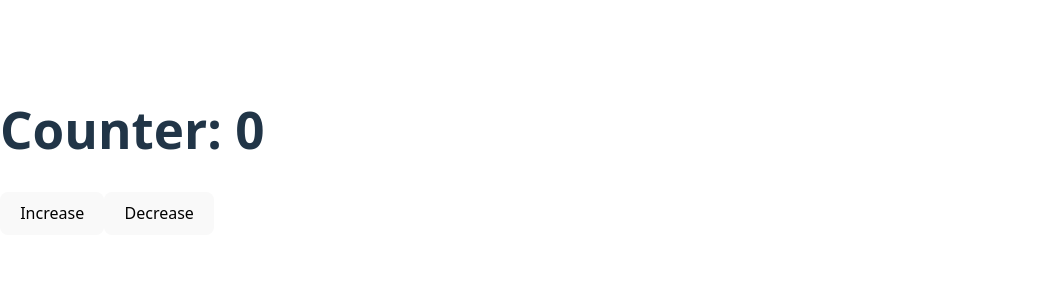
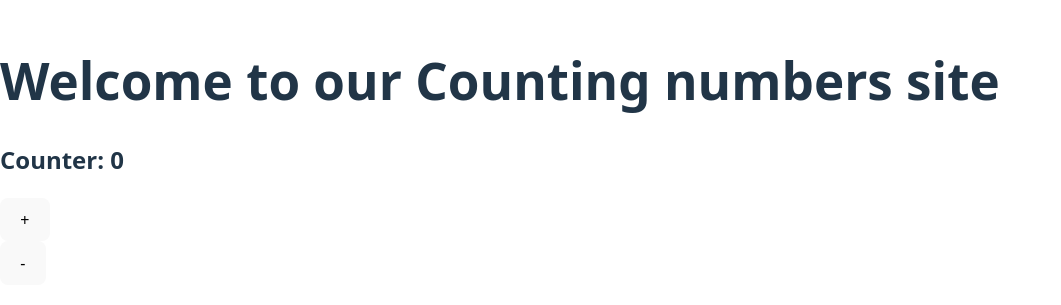
Before and after one commit to Kariuki11/react-interviews-challenges, a React (Vite) app in the folder vite-project/: page / in a window 1280 px wide. Shown: the part 249-554 px from the top of the page, without its empty margins (0-1061 px from the left). Built offline with nearby package versions, Linux system fonts and the light colour scheme.

Commit message:
refactor counter component to use updated state management and improve UI

```diff
--- a/vite-project/src/App.jsx
+++ b/vite-project/src/App.jsx
@@ -1,38 +1,85 @@
-import { useState } from 'react';
+import React from 'react'
+import { useState } from 'react'
 
 const Counter = () => {
-  // Initializing state with 0
-  const [count, setCount] = useState(0);
 
-  // Function to increase the counter
-  const increase = () => {
-    setCount(count + 1);
-  };
+  const [counter, setCounter] = useState(0)
 
-  // Function to decrease the counter
-  const decrease = () => {
-    setCount(count - 1);
-  };
+  const positive = () => {
+    setCounter(counter + 1)
+  }
+
+  const negative = () => {
+    setCounter(counter - 1)
+  }
 
   return (
-    <div className="p-4 text-center">
-      <h1 className="text-3xl font-bold">Counter: {count}</h1>
-      <div className="mt-4">
-        <button
-          className="px-4 py-2 bg-blue-500 text-white rounded-md mr-2"
-          onClick={increase}
-        >
-          Increase
-        </button>
-        <button
-          className="px-4 py-2 bg-red-500 text-white rounded-md"
-          onClick={decrease}
-        >
-          Decrease
-        </button>
+    <div>
+      <h1>Welcome to our Counting numbers site</h1>
+      <h2>Counter: {counter}</h2>
+      <div>
+        <button onClick={positive}>+</button>
+      </div>
+      <div>
+        <button onClick={negative}>-</button>
       </div>
     </div>
-  );
-};
+  )
+}
 
-export default Counter;
+export default Counter
+
+
+
+
+
+
+
+
+
+
+
+
+
+
+
+
+
+// import { useState } from 'react';
+
+// const Counter = () => {
+//   // Initializing state with 0
+//   const [count, setCount] = useState(0);
+
+//   // Function to increase the counter
+//   const increase = () => {
+//     setCount(count + 1);
+//   };
+
+//   // Function to decrease the counter
+//   const decrease = () => {
+//     setCount(count - 1);
+//   };
+
+//   return (
+//     <div className="p-4 text-center">
+//       <h1 className="text-3xl font-bold">Counter: {count}</h1>
+//       <div className="mt-4">
+//         <button
+//           className="px-4 py-2 bg-blue-500 text-white rounded-md mr-2"
+//           onClick={increase}
+//         >
+//           Increase
+//         </button>
+//         <button
+//           className="px-4 py-2 bg-red-500 text-white rounded-md"
+//           onClick={decrease}
+//         >
+//           Decrease
+//         </button>
+//       </div>
+//     </div>
+//   );
+// };
+
+// export default Counter;
```
